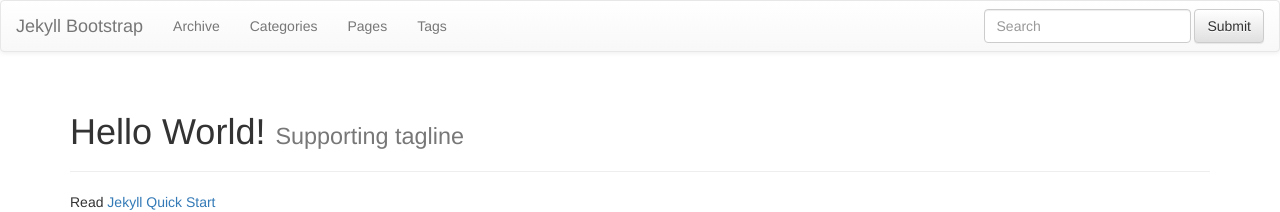
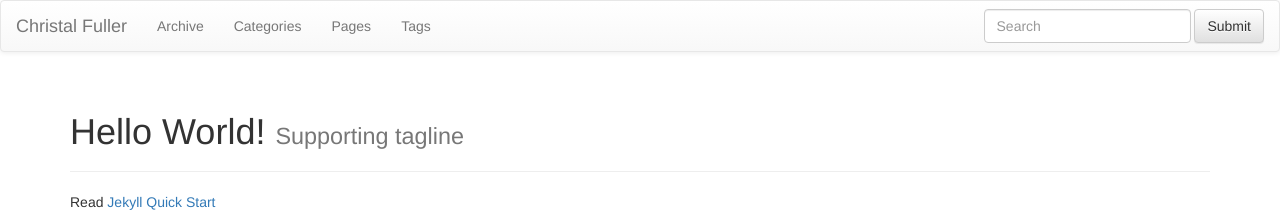
Before and after one commit to ChristalFuller/christalfuller.github.com, a Jekyll site: the page built from index.md, in a window 1280 px wide. Shown: the top 212 px of the page. Built offline with Jekyll 4.4.1, drawn with Linux system fonts in a browser that asks for light colours; nearby versions of some CDN libraries; library files that are not in the unit come from our copies; part of the change alters nothing that is shown.

Commit message:
Update _config.yml

```diff
--- a/_config.yml
+++ b/_config.yml
@@ -1,6 +1,6 @@
 # This is the default format.
 # For more see: http://jekyllrb.com/docs/permalinks/
-permalink: /:categories/:year/:month/:day/:title
+permalink: /:title
 
 exclude: [".rvmrc", ".rbenv-version", "README.md", "Rakefile", "changelog.md"]
 highlighter: pygments
@@ -8,7 +8,7 @@ highlighter: pygments
 # Themes are encouraged to use these universal variables
 # so be sure to set them if your theme uses them.
 #
-title : Jekyll Bootstrap
+title : Christal Fuller
 tagline: Site Tagline
 author :
   name : Name Lastname
@@ -25,7 +25,7 @@ author :
 # Else if you are pushing to username.github.io, replace with your username.
 # Finally if you are pushing to a GitHub project page, include the project name at the end.
 #
-production_url : http://username.github.io
+production_url : http://christalfuller.github.io
 
 gems: ["jekyll-sitemap"]
 
```
